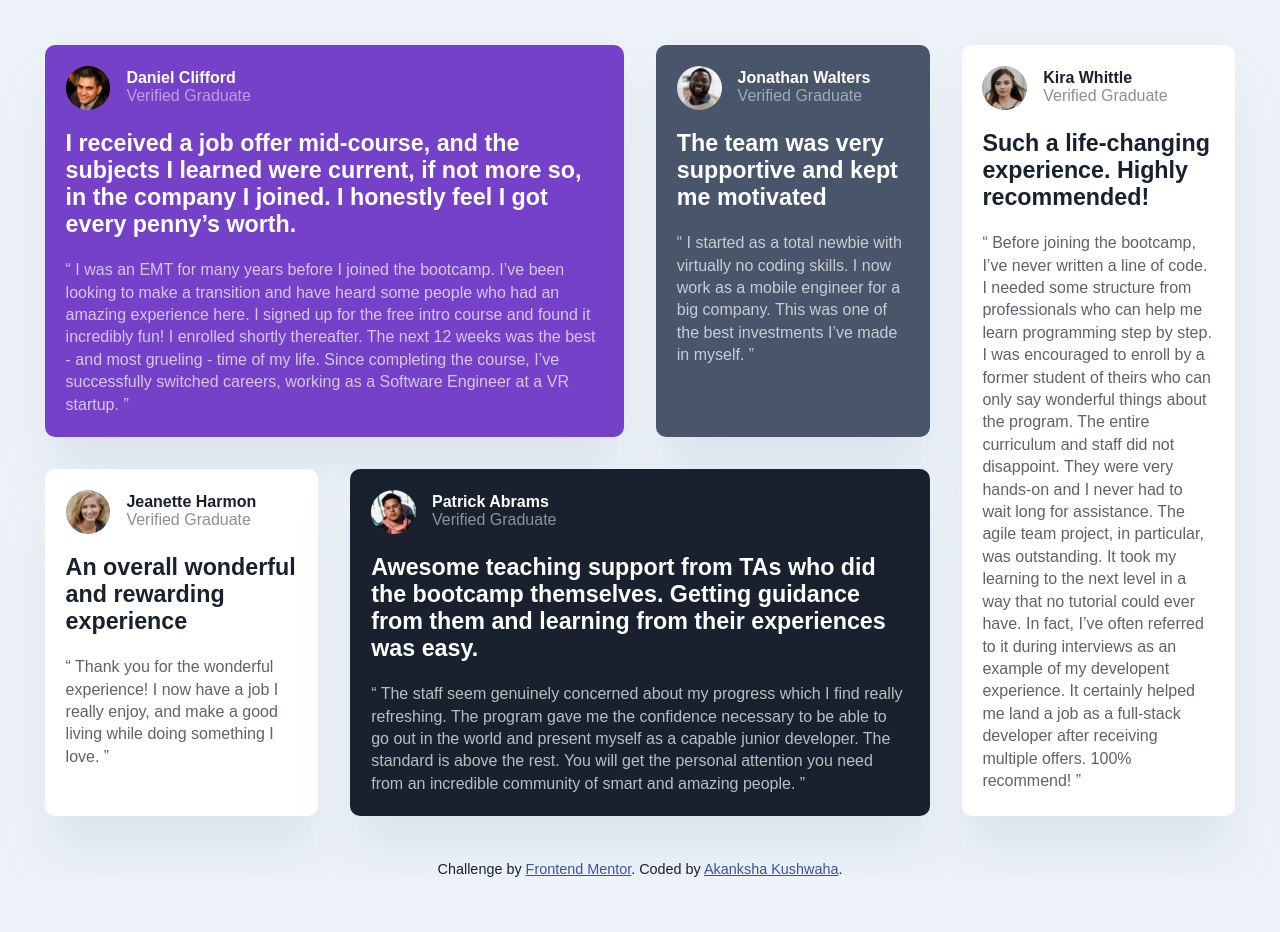
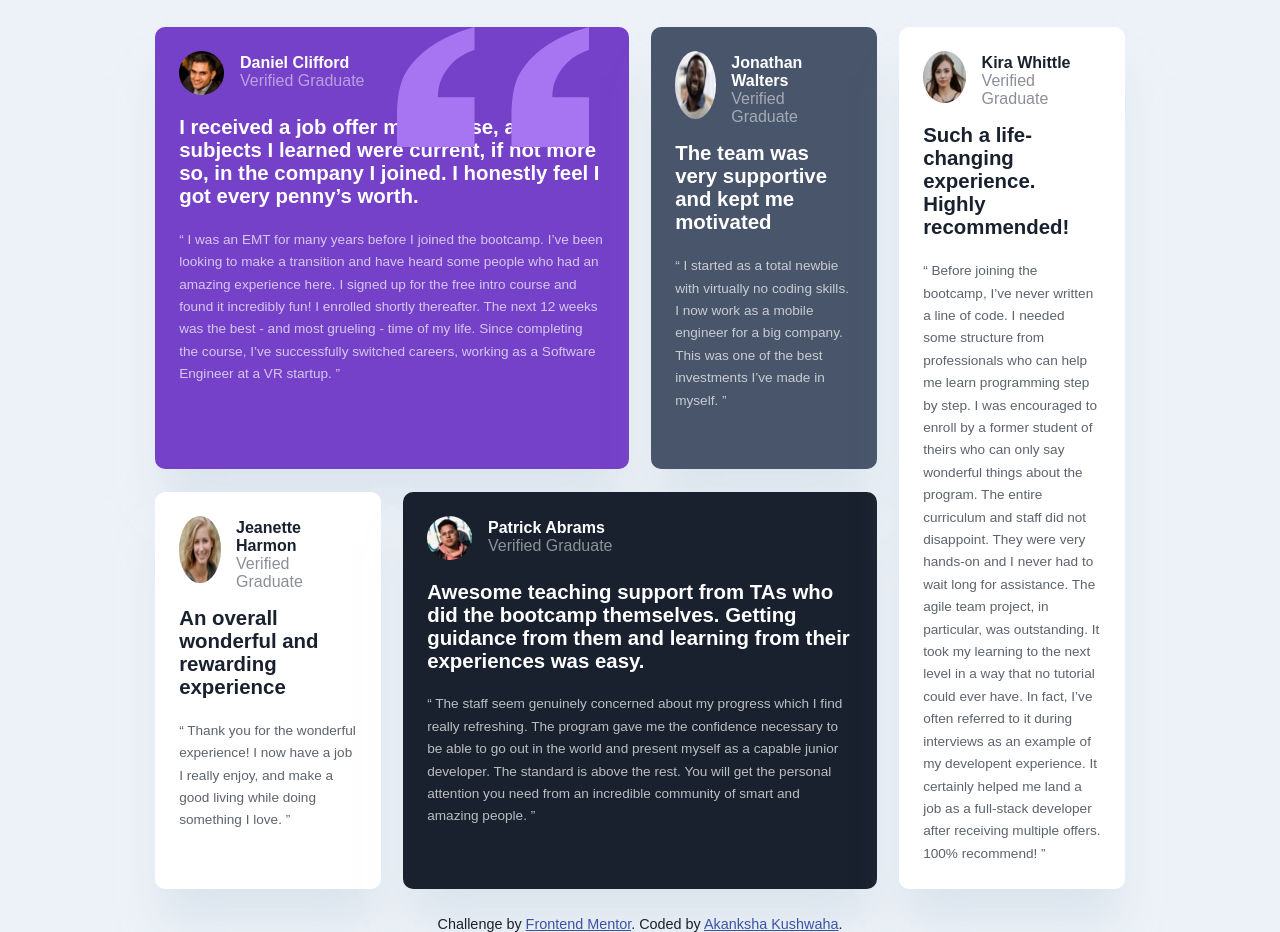
Before and after one commit to aku1310/testimonials-grid-section-main, a plain HTML site: page index.html in a window 1280 px wide. Before the commit the page ends 877 px from the top, so only its background shows below. Drawn offline with Linux system fonts and the light colour scheme; a web font is replaced by a local one.

Commit message:
updated positioning

```diff
--- a/index.html
+++ b/index.html
@@ -14,6 +14,9 @@
     <div class = "grid-tiles">
       <div class = "card grid-one">
         <div class = "contact">
+          <div class = "quotation">
+            <img src = "images/bg-pattern-quotation.svg">
+          </div>
           <div class = "image">
             <img src = "images/image-daniel.jpg">
           </div>
@@ -27,9 +30,6 @@
               <p>Verified Graduate</p>
             </div>
           </div>
-          <!-- <div class = "quotation">
-            <img src = "images/bg-pattern-quotation.svg">
-          </div> -->
         </div>
         <div class = "text">
           <div class = "heading">
--- a/style.css
+++ b/style.css
@@ -78,11 +78,15 @@ img {
     background-color: var(--Moderate-violet);
 }
 
-/* .quotation {
-    visibility: none;
+.quotation img {
     position: absolute;
-    padding-left: 50vw;
-} */
+    border-radius: 0;
+    height: 18%;
+    width: 18%;
+    margin-left: 60vw;
+    margin-top: -4vh;
+    z-index: 0;
+}
 
 .grid-two {
     grid-area: two;
@@ -123,20 +127,43 @@ img {
         grid-template-areas: "one one two five"
                              "three four four five";
         grid-template-columns: 1fr 1fr 1fr 1fr;
-        margin: 1.8rem;
+        margin: 1rem;
+    }
+
+    body {
+        display: flex;
+        flex-direction: column;
+        justify-content: center;
+        align-items: center;
+    }
+
+    .container {
+        max-width: 80vw;
     }
 
     .card {
-        margin: 1rem;
-        padding: 1.3rem;
+        margin: 0.7rem;
+        padding: 1.5rem;
+    }
+
+    .quote {
+        font-size: 0.85rem;
     }
 
     .heading {
-        font-size: 0.97rem;
+        font-size: 0.85rem;
     }
 
     .quote {
         padding-top: 1.3rem;
     }
 
+    .quotation img {
+        height: 15%;
+        width: 15%;
+        margin-left: 17vw;
+        margin-top: -3vh;
+        z-index: 0;
+    }
+
 }
```
